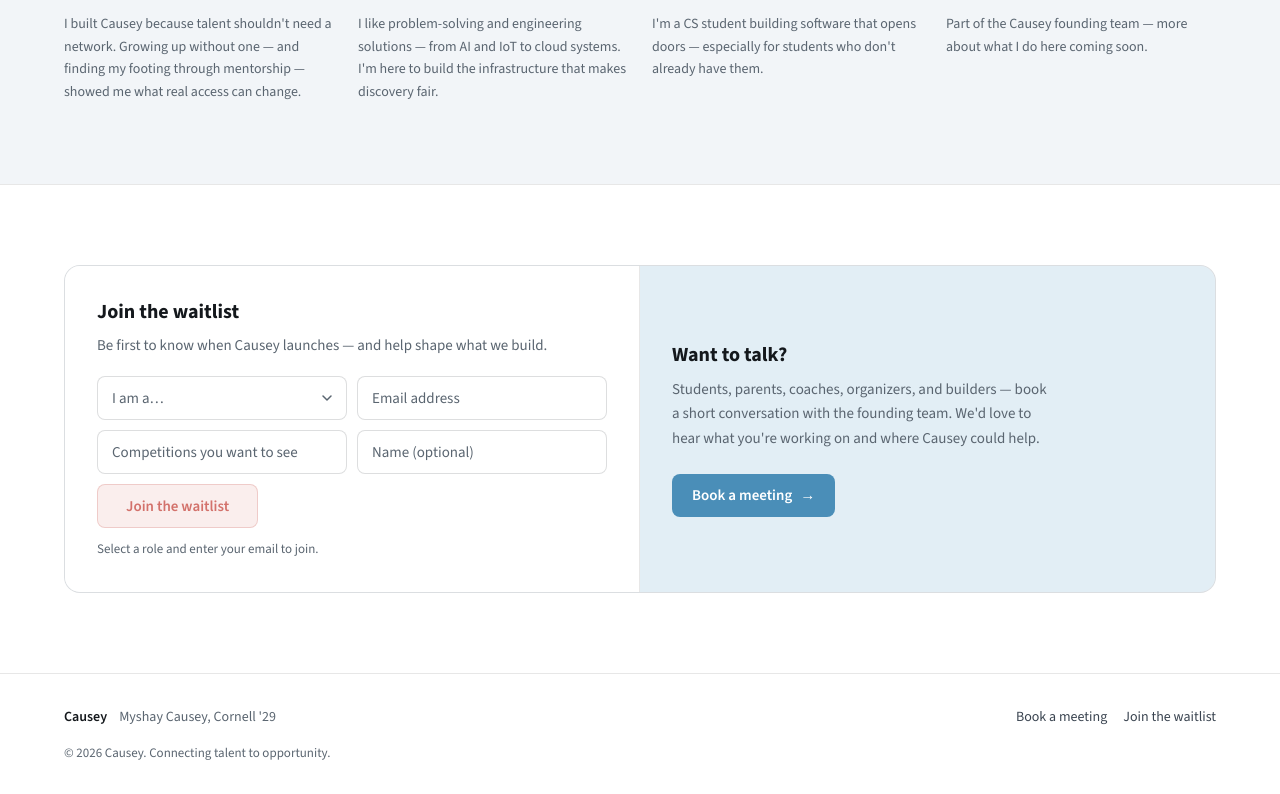
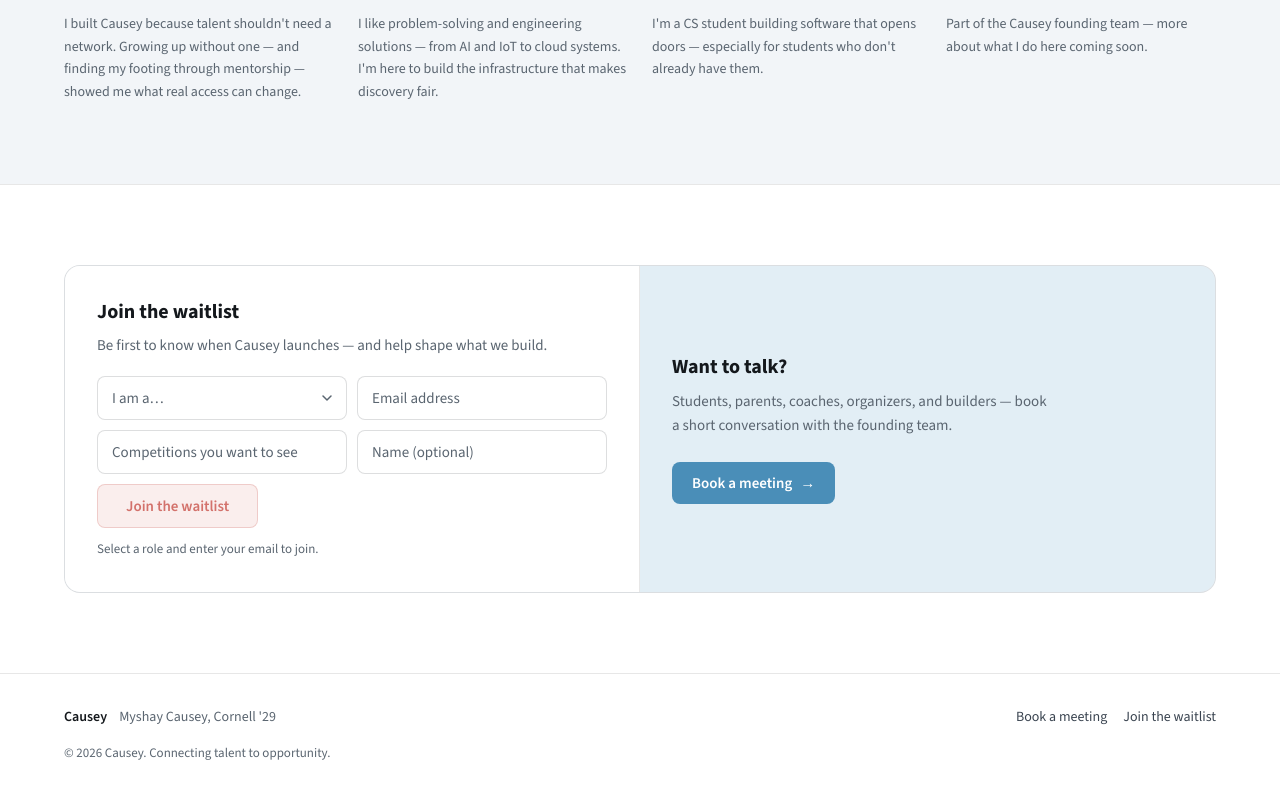
Before and after one commit to Admft/EdTech-Waitlist-Website, a Next.js app: page / in a window 1280 px wide. Shown: the part 2138-2932 px from the top of the page. Built offline with nearby package versions, Linux system fonts and the light colour scheme.

Commit message:
shortened book a meeting part

```diff
--- a/src/app/page.tsx
+++ b/src/app/page.tsx
@@ -112,8 +112,7 @@
               <h2 className="text-xl font-bold text-foreground">Want to talk?</h2>
               <p className="mt-2 max-w-sm text-[15px] leading-relaxed text-muted">
                 Students, parents, coaches, organizers, and builders — book a
-                short conversation with the founding team. We&apos;d love to hear
-                what you&apos;re working on and where Causey could help.
+                short conversation with the founding team.
               </p>
               <a
                 href={CALENDAR_URL}
```
Also changed, not shown: public/waitlist_rows.csv (added).
